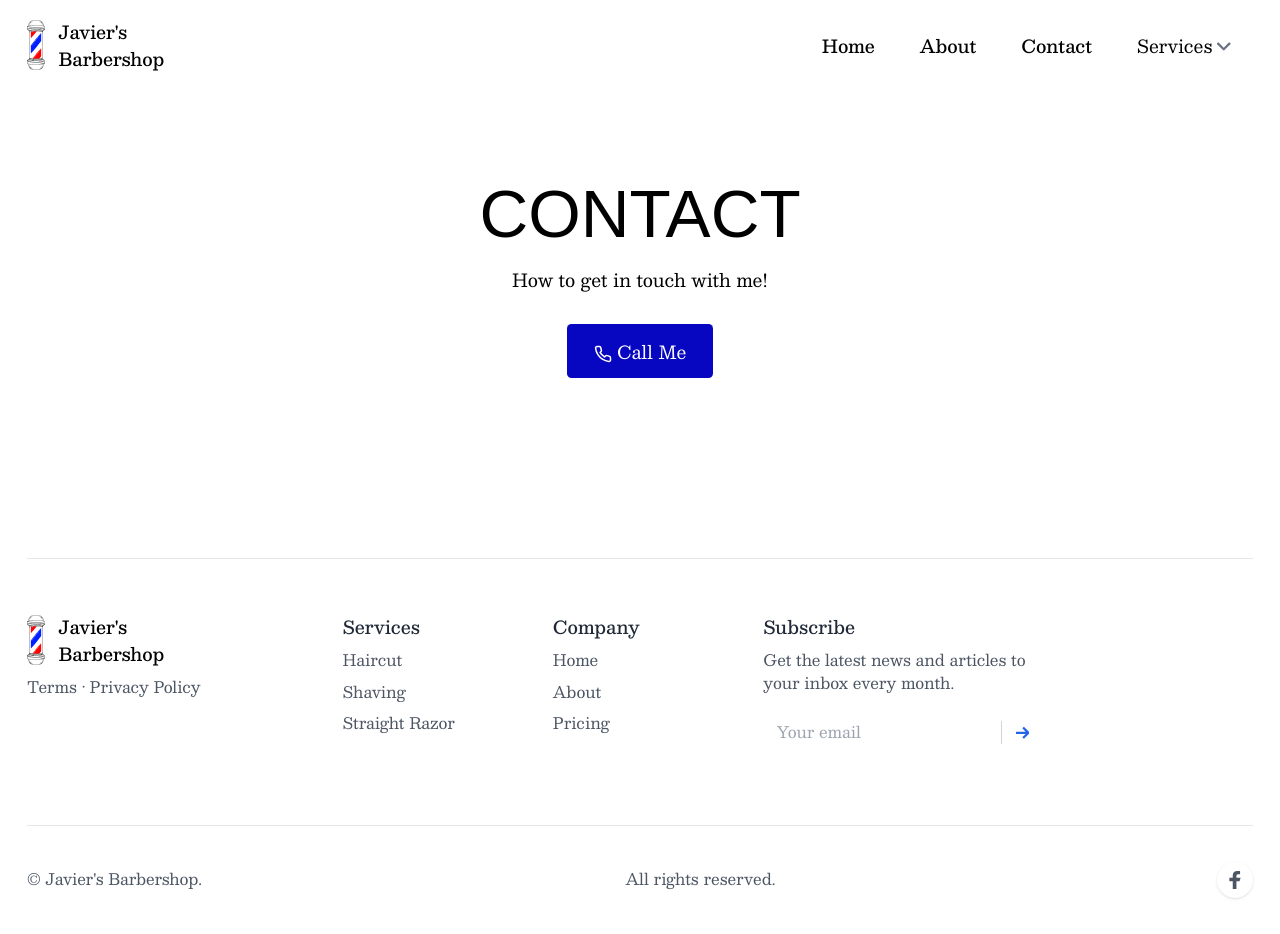
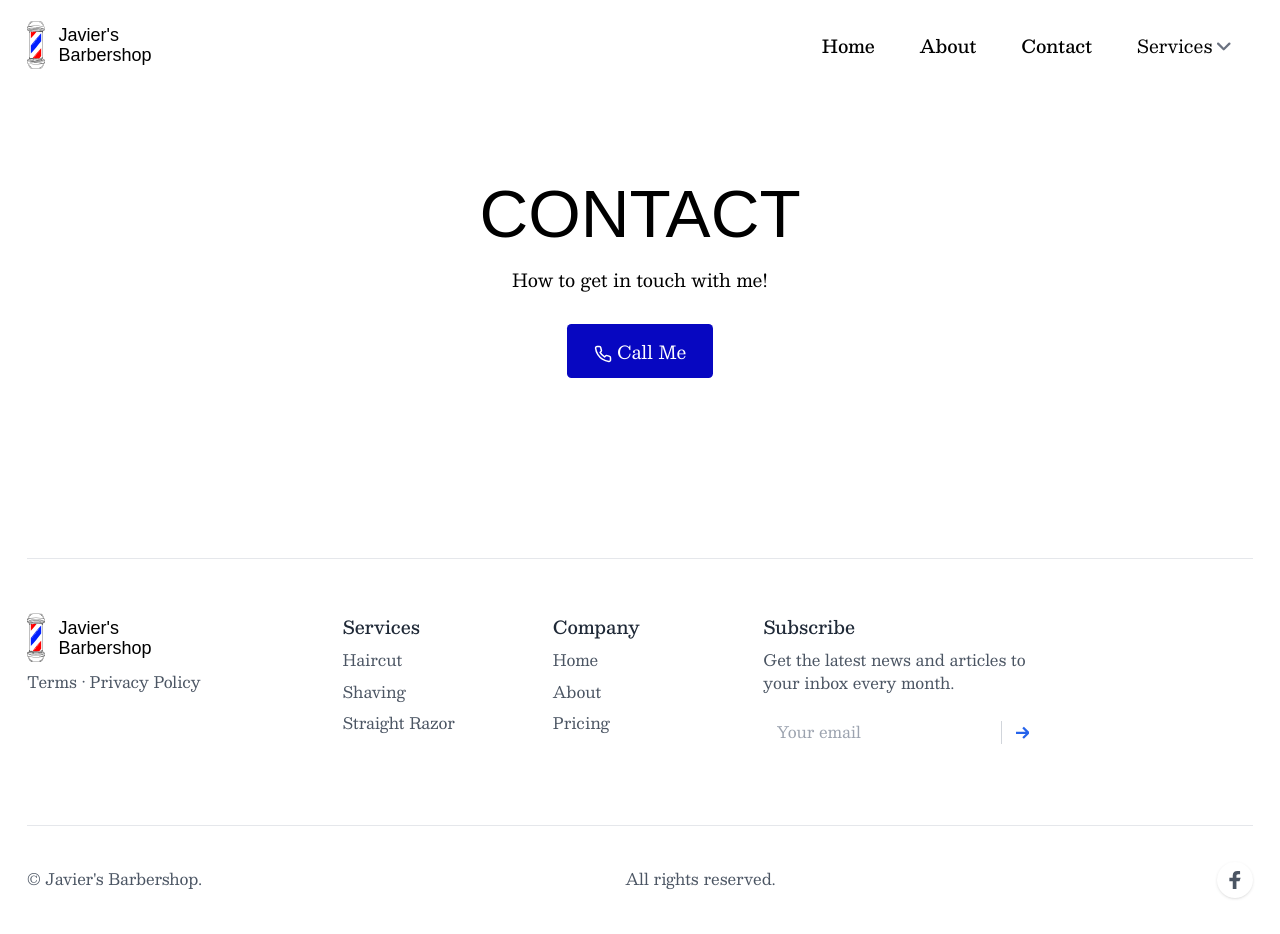
Before and after one commit to zackmorgs/javier, a Next.js app: page /contact in a window 1280 px wide. Built offline with nearby package versions, Linux system fonts and the light colour scheme; a web font is replaced by a local one.

Commit message:
updated logo.tsx

```diff
--- a/app/globals.css
+++ b/app/globals.css
@@ -9,6 +9,13 @@
   /* --main-black:#393737; */
   --main-black: black;
   /* color:var(--main-black); */
+}
+
+#logo-text span {
+  line-height: 1.125rem;
+}
+#logo-text span:first-child {
+  margin-top:0.25rem;
 }
 
 #hamburger {
--- a/components/hero-homepage.tsx
+++ b/components/hero-homepage.tsx
@@ -14,7 +14,7 @@ export default function HeroHomepage() {
             <div id="hero-text" className="max-w-6xl mx-auto px-4 sm:px-6">
                 <div className=" pt-32 pb-8 md:pt-40 md:pb-20">
                     <div className="text-center pb-12 md:pb-16">
-                        <div className="mb-4">
+                        <div className="mb-3">
                             <TitleXL>Javier's Barbershop</TitleXL>
                         </div>
                         <div className="max-w-xs mx-auto sm:max-w-none text-center" data-aos="zoom-y-out" data-aos-delay="300">
--- a/components/ui/logo.tsx
+++ b/components/ui/logo.tsx
@@ -1,12 +1,22 @@
 import Link from 'next/link'
 import Image from 'next/image'
+import { Rye } from 'next/font/google';
+
+const rye = Rye({
+    subsets: ['latin'],
+    weight: ['400']
+});
 
 export default function Logo() {
   return (
-    <Link href="/" aria-label="Cruip" className="logo block">
+    <Link href="/" aria-label="Cruip" className={`${rye.className} logo block`}>
       <div className="flex flex-row">
         {/* */}
-        <Image src="/svg/barbershop-thing-colored.svg" width={18} height={18} alt="Javier's Barbershop Logo Element" className="mr-3" /> <h3 className="flex flex-col">  <span>Javier's </span><span>Barbershop</span></h3>
+        <Image src="/svg/barbershop-thing-colored.svg" width={18} height={18} alt="Javier's Barbershop Logo Element" className="mr-3" />
+        <h3 id="logo-text" className="flex flex-col">
+          <span>Javier's </span>
+          <span>Barbershop</span>
+        </h3>
         {/* <Image src="/images/svg/logo.svg" width={32} height={32} alt="App Portal Logo" /> */}
         {/* <svg className="w-8 h-8" viewBox="0 0 32 32" xmlns="http://www.w3.org/2000/svg">
         <defs>
--- a/components/ui/title.tsx
+++ b/components/ui/title.tsx
@@ -1,15 +1,10 @@
 import React, { ReactNode } from 'react';
-import { Rye, Lora } from 'next/font/google';
+import { Rye } from 'next/font/google';
 
 const rye = Rye({
     subsets: ['latin'],
     weight: ['400']
 });
-
-const lora = Lora({
-    subsets: ['latin'],
-    weight: ['400','500','600', '700']
-})
 
 
 interface TitleProps {
```
